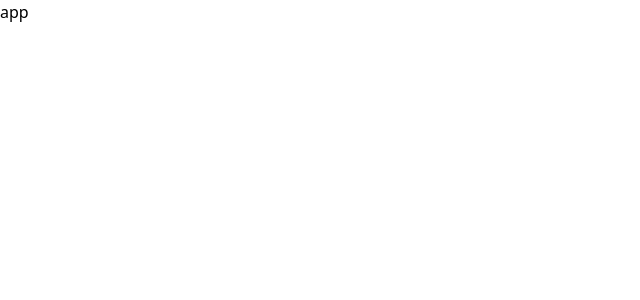
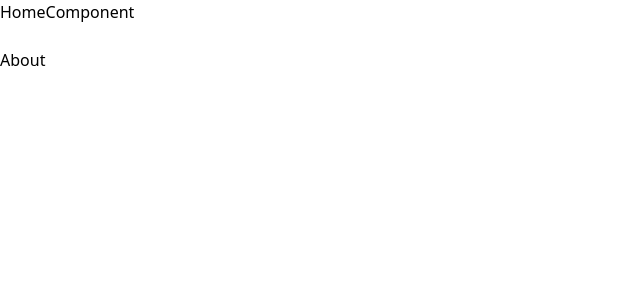
Before and after one commit to kozyrev42/social_vue_fron, a Vue app: page / in a window 1280 px wide. Shown: the top 300 px of the page, without its empty margins (0-640 px from the left). Built offline with nearby package versions, Linux system fonts and the light colour scheme.

Commit message:
2) Установка Vue Router, плюс 2 проверочных компонента

```diff
--- a/package.json
+++ b/package.json
@@ -9,7 +9,8 @@
     "preview": "vite preview"
   },
   "dependencies": {
-    "vue": "^3.3.4"
+    "vue": "^3.3.4",
+    "vue-router": "^4.2.4"
   },
   "devDependencies": {
     "@vitejs/plugin-vue": "^4.2.3",
--- a/src/App.vue
+++ b/src/App.vue
@@ -3,7 +3,7 @@
 </script>
 
 <template>
-  app
+  <router-view></router-view>
 </template>
 
 <style scoped>
--- /dev/null
+++ b/src/components/AboutComponent.vue
@@ -0,0 +1,24 @@
+<template>
+
+  <div>
+    <div class="badge bg-primary text-wrap">AboutComponent</div> <br/>
+    <router-link to="/" class="btn btn-outline-success mb-2">Home</router-link><br>
+
+  </div>
+
+
+</template>
+
+<script>
+export default {
+  name: 'AboutComponent',
+  props: {
+    msg: String
+  }
+}
+</script>
+
+<!-- Add "scoped" attribute to limit CSS to this component only -->
+<style scoped>
+
+</style>
--- /dev/null
+++ b/src/components/HomeComponent.vue
@@ -0,0 +1,20 @@
+<template>
+  <div>
+    <div class="">HomeComponent</div> <br/>
+    <router-link to="/about" class="">About</router-link>
+  </div>
+</template>
+
+<script>
+export default {
+  name: 'HomeComponent',
+  props: {
+    msg: String
+  }
+}
+</script>
+
+<!-- Add "scoped" attribute to limit CSS to this component only -->
+<style scoped>
+
+</style>
--- a/src/main.js
+++ b/src/main.js
@@ -1,5 +1,9 @@
 import { createApp } from 'vue'
 import './style.css'
 import App from './App.vue'
+import router from './router'
 
-createApp(App).mount('#app')
+const app = createApp(App);                             // Создание экземпляра приложения Vue
+
+app.use(router);
+app.mount('#app');
```
Also changed, not shown: src/router.js (added, +18 -0 lines), 2 other files (tests, documents, lock files or other folders).
